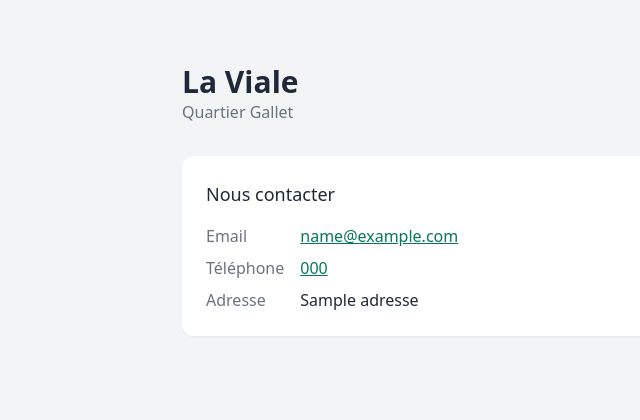
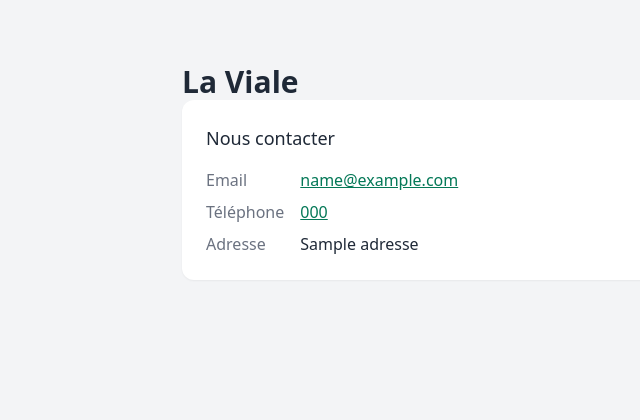
Before and after one commit to ariko861/dj_viale, a Django app: template viale_manager/templates/viale_manager/accueil.html in a window 1280 px wide. Shown: the top 420 px of the page, without its empty margins (186-826 px from the left). Run offline with Django 5.2, Linux system fonts and the light colour scheme; the template is opened without the code that fills it: most values are stand-ins (such as "Sample title", 1, 10 or a date in 2020); some libraries are stand-ins or nearby versions.

Commit message:
chore: retrait du sous-titre de la page d'accueil
Co-Authored-By: Claude Opus 5.5 (1M context) <noreply@anthropic.com>

```diff
--- a/viale_manager/templates/viale_manager/accueil.html
+++ b/viale_manager/templates/viale_manager/accueil.html
@@ -9,7 +9,6 @@
 <body class="bg-gray-100 min-h-screen text-gray-800 flex flex-col">
 <main class="flex-1 w-full max-w-xl mx-auto px-4 py-16">
   <h1 class="text-3xl font-semibold">La Viale</h1>
-  <p class="text-gray-500 mb-8">Quartier Gallet</p>
 
   {% if email or telephone or adresse %}
   <section class="bg-white rounded-xl shadow-sm p-6">
```
